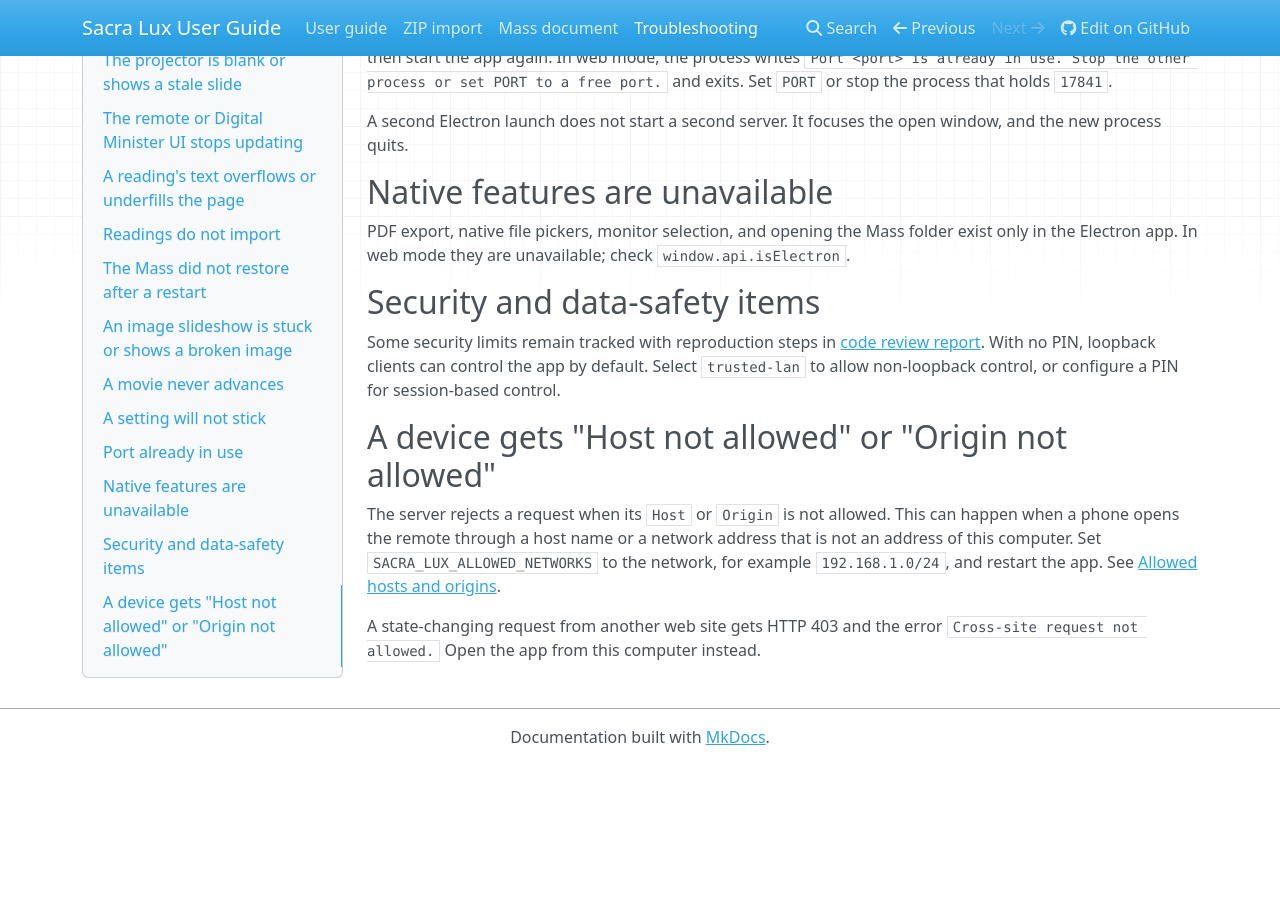
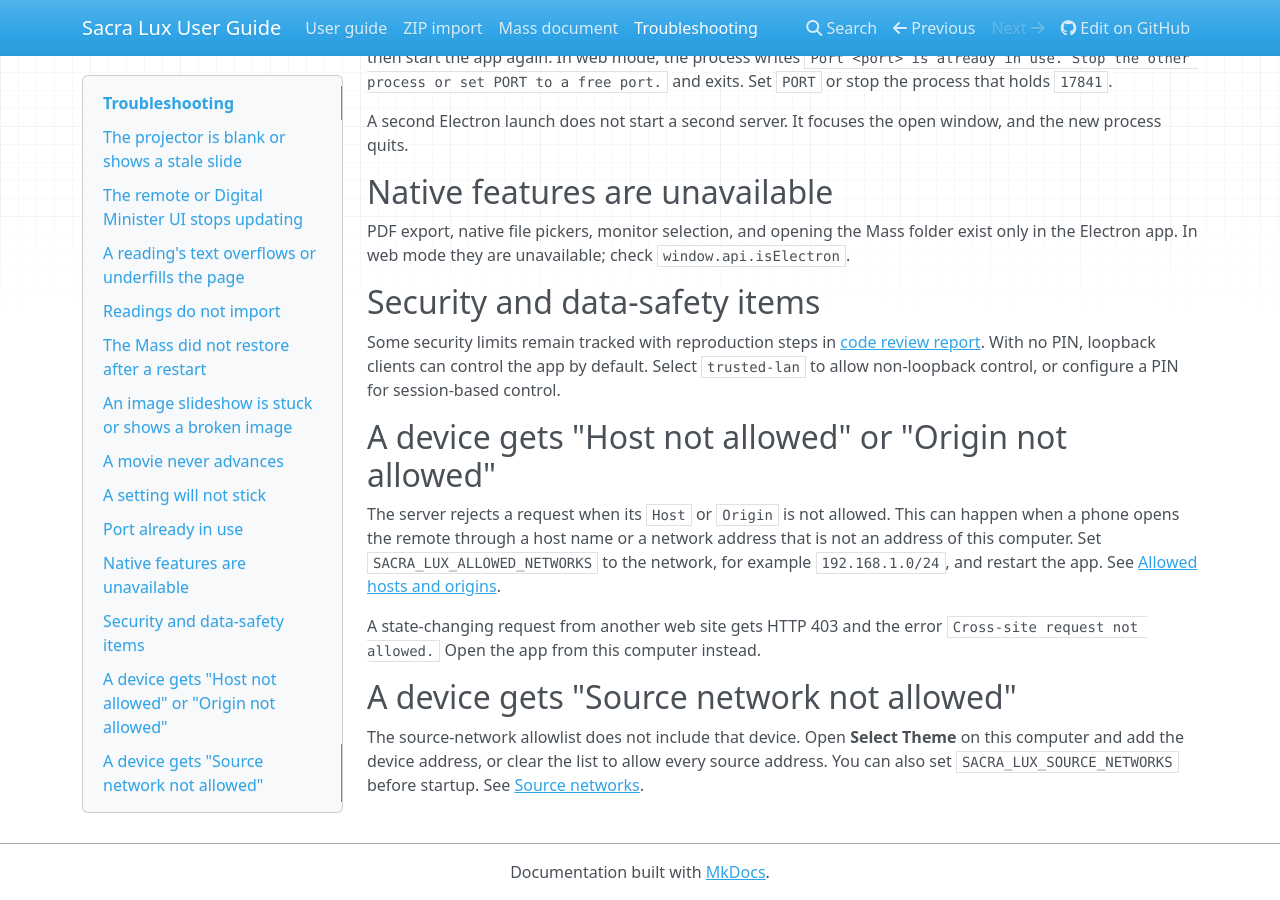
Before and after one commit to Saint-Therese-Of-Lisieux-Parish/sacra_lux, an MkDocs documentation site: the page built from docs/troubleshooting.md, in a window 1280 px wide and 900 px high, scrolled down 1659 px. Built offline with MkDocs 1.6.1, drawn with Linux system fonts in a browser that asks for light colours; nearby versions of some CDN libraries; before the commit the page ends 2424 px from its top, so only the background shows below that.

Commit message:
docs(setup): document the remote address and source networks
Why: The server now chooses the logged host from remoteAddress or the default route, and it can reject a client address with "Source network not allowed." The docs described only SACRA_LUX_ALLOWED_NETWORKS and a theme-only appSettings object.

What: The README, user guide, API list, component notes, data model, architecture list, and troubleshooting page now state both controls and their error text.

Files:
- modified: README.md
- modified: docs/architecture.md
- modified: docs/components.md
- modified: docs/data_models.md
- modified: docs/interfaces.md
- modified: docs/troubleshooting.md
- modified: docs/user-guide.md

Verified against: sacra-lux/src/networkAddress.js (getPreferredIpv4Address), sacra-lux/src/hostGuard.js (createSourceNetworkGuard), sacra-lux/src/server.js:2789 (POST /api/app-settings), sacra-lux/src/server.js:3926 (GET /api/network-addresses)

Refs #582

```diff
--- a/docs/troubleshooting.md
+++ b/docs/troubleshooting.md
@@ -110,3 +110,10 @@
 
 A state-changing request from another web site gets HTTP 403 and the error
 `Cross-site request not allowed.` Open the app from this computer instead.
+
+## A device gets "Source network not allowed"
+
+The source-network allowlist does not include that device. Open **Select Theme**
+on this computer and add the device address, or clear the list to allow every
+source address. You can also set `SACRA_LUX_SOURCE_NETWORKS` before startup.
+See [Source networks](../README.md#source-networks).
```
Also changed, not shown: README.md (+20 -1 lines), docs/architecture.md (+2 -0 lines), docs/components.md (+14 -0 lines), docs/data_models.md (+2 -2 lines), docs/interfaces.md (+2 -1 lines), docs/user-guide.md (+4 -0 lines).
